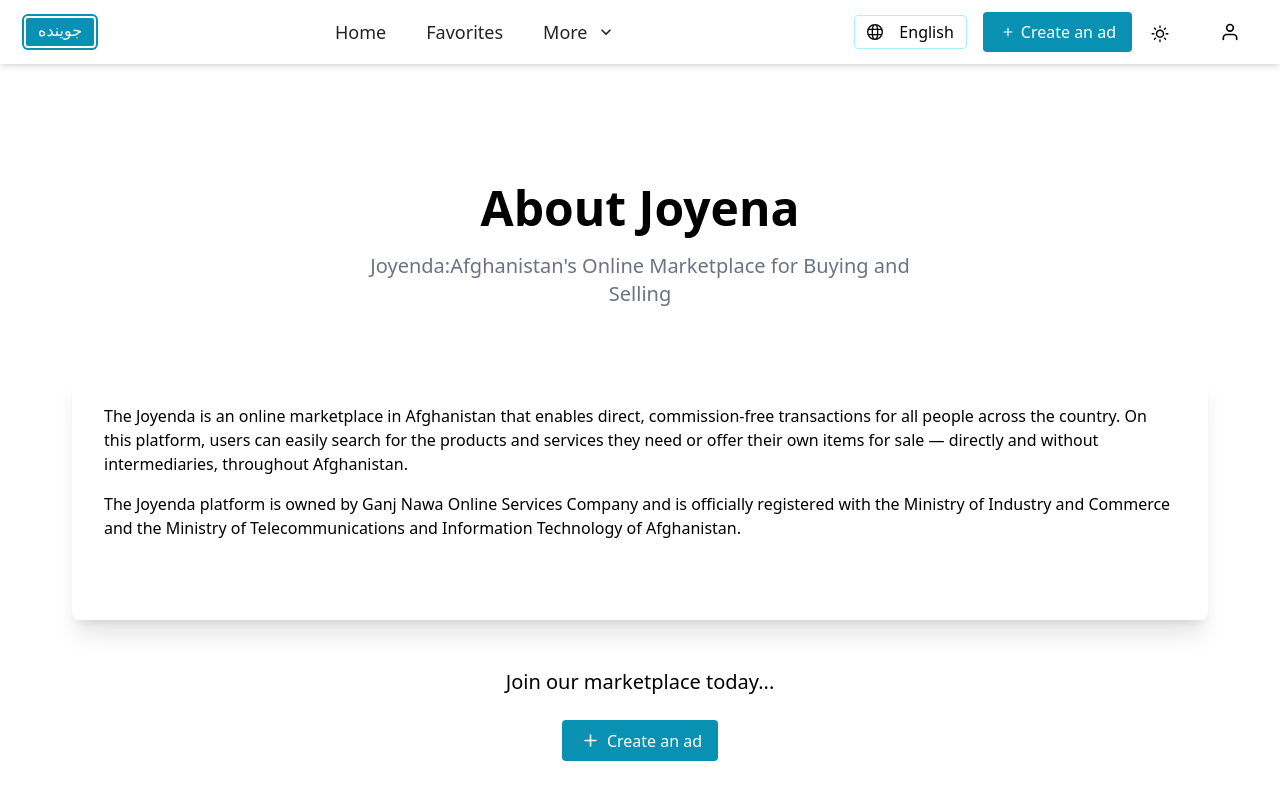
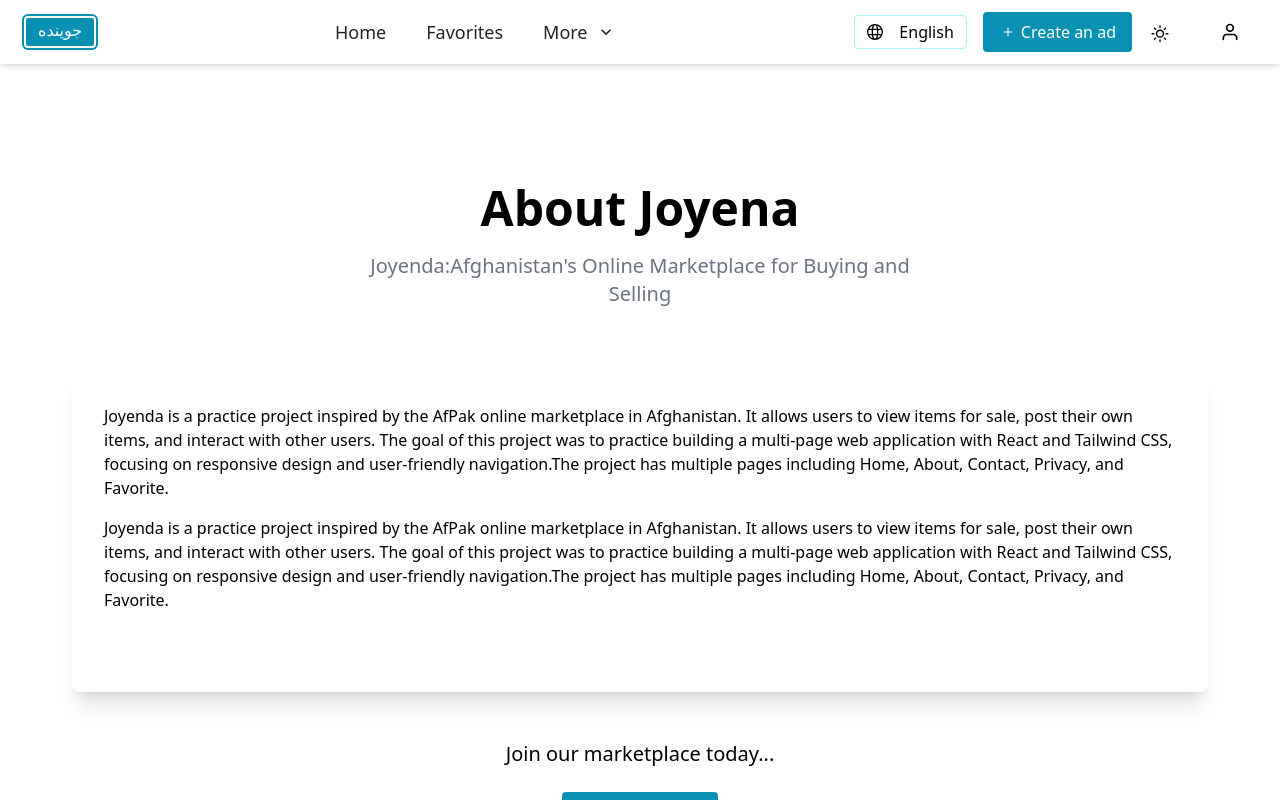
Before and after one commit to NazifaRahimy/joenda, a React (Vite) app: page /about in a window 1280 px wide. Shown: the top 800 px of the page. Built offline with nearby package versions, Linux system fonts and the light colour scheme.

Commit message:
chnage some text

```diff
--- a/src/component/about.jsx
+++ b/src/component/about.jsx
@@ -30,8 +30,12 @@
 	        </div>
             <div className="p-8 rounded-lg mb-12 shadow-xl dark:bg-[#282828]">
 		        <section className="mb-12">
-		            <p>{t("about.intro1")}.</p>
-	                <p className="mt-4">{t("about.intro2")}.</p>
+		            <p>Joyenda is a practice project inspired by the AfPak online marketplace in Afghanistan.
+It allows users to view items for sale, post their own items, and interact with other users.
+The goal of this project was to practice building a multi-page web application with React and Tailwind CSS, focusing on responsive design and user-friendly navigation.The project has multiple pages including Home, About, Contact, Privacy, and Favorite.</p>
+	                <p className="mt-4">Joyenda is a practice project inspired by the AfPak online marketplace in Afghanistan.
+It allows users to view items for sale, post their own items, and interact with other users.
+The goal of this project was to practice building a multi-page web application with React and Tailwind CSS, focusing on responsive design and user-friendly navigation.The project has multiple pages including Home, About, Contact, Privacy, and Favorite.</p>
 		        </section>
 		        {/* <section className="mb-12">
 			        <h2 className="text-xl font-bold mb-6">{t("about.whatWeDo")}</h2>
```
